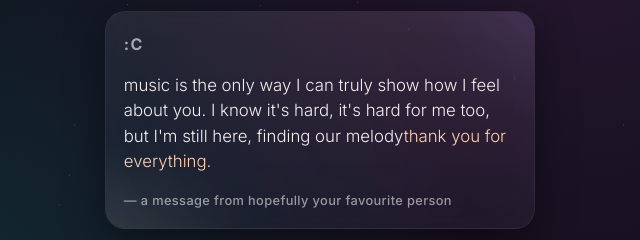
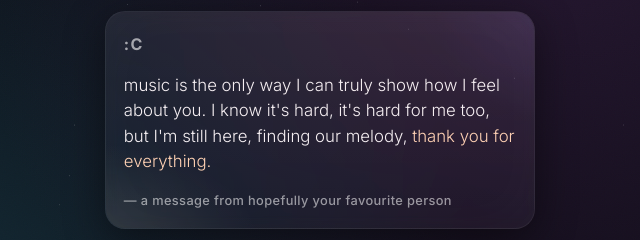
Before and after one commit to Jxtern/jxtern.github.io, a plain HTML site: page lissy1.html in a window 1280 px wide. Shown: the part 328-568 px from the top of the page, 320-960 px from the left. Drawn offline with Linux system fonts and the light colour scheme.

Commit message:
Update lissy1.html

```diff
--- a/lissy1.html
+++ b/lissy1.html
@@ -101,7 +101,7 @@
       <div class="glow" aria-hidden="true"></div>
       <h2 class="heading">:C</h2>
       <p class="note">
-        music is the only way I can truly show how I feel about you. I know it's hard, it's hard for me too, but I'm still here, finding our melody<em>thank you for everything.</em>
+        music is the only way I can truly show how I feel about you. I know it's hard, it's hard for me too, but I'm still here, finding our melody, <em>thank you for everything.</em>
       </p>
       <div class="tiny">— a message from hopefully your favourite person</div>
     </article>
```
